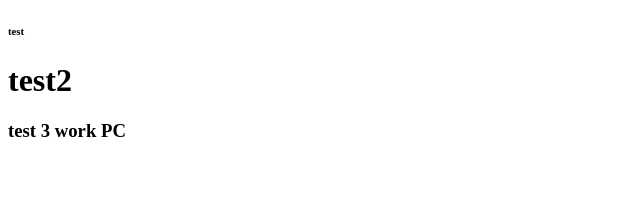
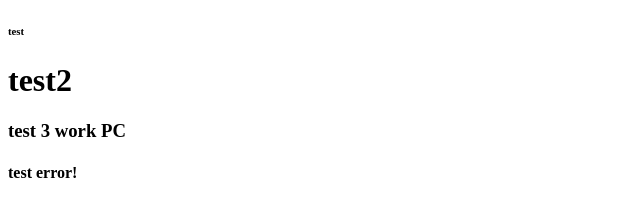
Before and after one commit to MATLOKTest/project, a plain HTML site: page index.html in a window 1280 px wide. Shown: the full height of the page, 0-640 px from the left. Drawn offline with Linux system fonts and the light colour scheme.

Commit message:
test error

```diff
--- a/index.html
+++ b/index.html
@@ -12,5 +12,6 @@
     <h6>test</h6>
     <h1>test2</h1>
     <h3>test 3 work PC</h3>
+    <h4>test error!</h4>
 </body>
 </html>
```
